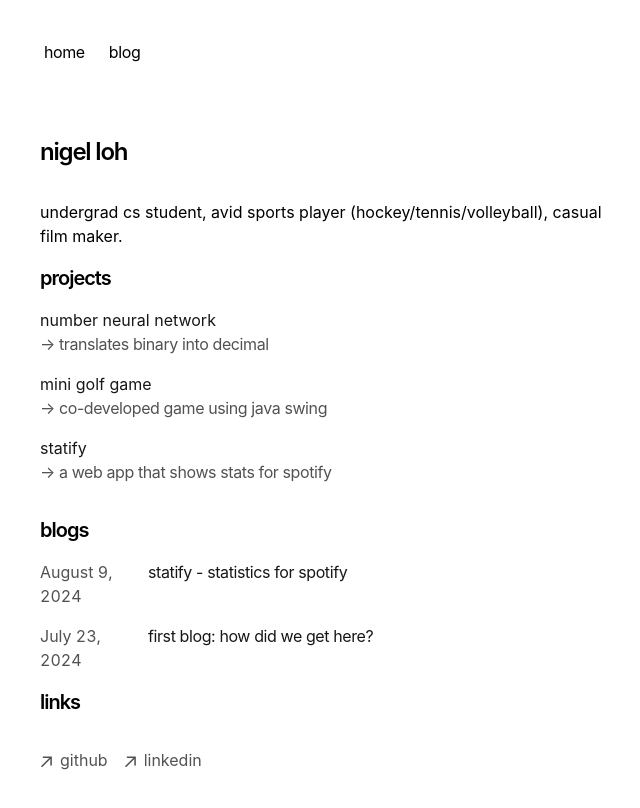
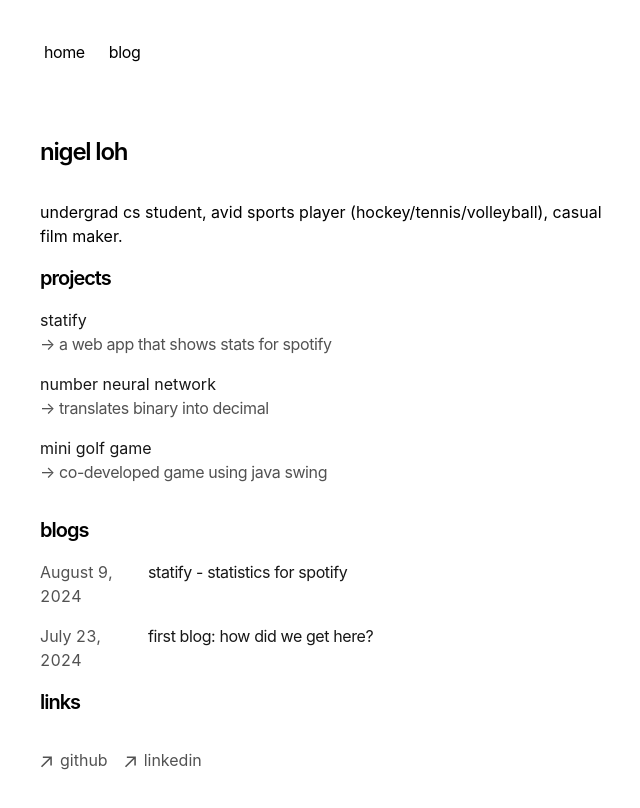
Before and after one commit to ShigeoDev/personal-website, a Next.js app: page / in a window 1280 px wide. Shown: the top 808 px of the page, without its empty margins (312-952 px from the left). Built offline with nearby package versions, Linux system fonts and the light colour scheme.

Commit message:
changed order of projects

```diff
--- a/app/components/projects.tsx
+++ b/app/components/projects.tsx
@@ -1,4 +1,9 @@
 const projects = [
+  {
+    name: 'statify',
+    description: 'a web app that shows stats for spotify',
+    link: 'statify.nigelloh.com',
+  },
   {
     name: 'number neural network',
     description: 'translates binary into decimal',
@@ -8,11 +13,6 @@ const projects = [
     name: 'mini golf game',
     description: 'co-developed game using java swing',
     link: 'https://github.com/ShigeoDev/MiniGolf',
-  },
-  {
-    name: 'statify',
-    description: 'a web app that shows stats for spotify',
-    link: 'statify.nigelloh.com',
   },
 
 ]
```
